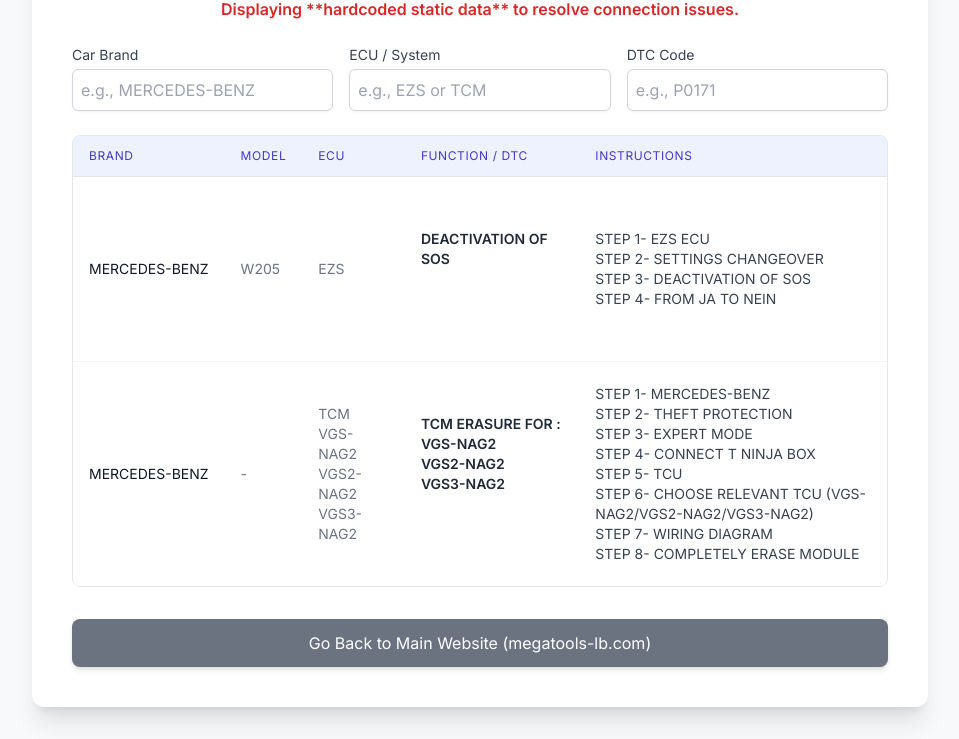
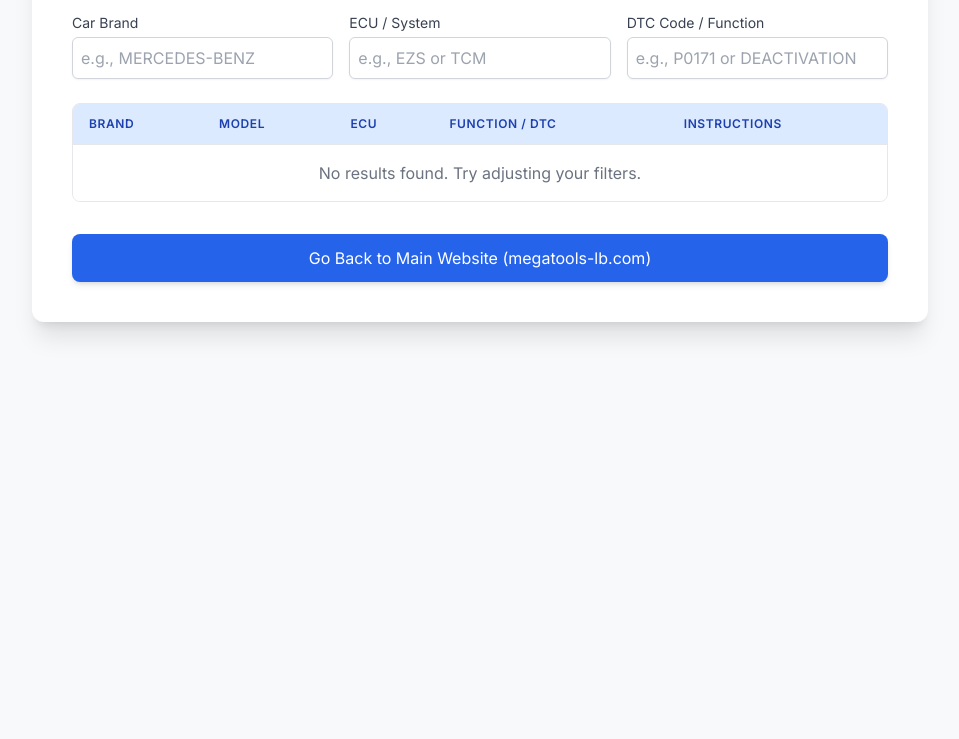
Before and after one commit to MEGATOOLSLEBANON/diagnosticknowledge, a plain HTML site: page index.html in a window 1280 px wide. Shown: the part 123-862 px from the top of the page, without its empty margins (160-1119 px from the left). After the commit the page ends 800 px from the top, so only its background shows below. Drawn offline with nearby package versions, Linux system fonts and the light colour scheme.

Commit message:
Update index.html

```diff
--- a/index.html
+++ b/index.html
@@ -11,7 +11,7 @@
         @import url('https://fonts.googleapis.com/css2?family=Inter:wght@400;600;700&display=swap');
         body {
             font-family: 'Inter', sans-serif;
-            background-color: #f7f9fb;
+            background-color: #f7f9fb; /* Light, clean background */
         }
         .data-table-container {
             max-height: 60vh; /* Set a max height for the table */
@@ -22,7 +22,7 @@
             width: 8px;
         }
         .data-table-container::-webkit-scrollbar-thumb {
-            background-color: #a5b4fc;
+            background-color: #60a5fa; /* Blue scrollbar for brand matching */
             border-radius: 4px;
         }
         /* Style for pre-formatted instructions */
@@ -33,18 +33,14 @@
 </head>
 <body class="min-h-screen flex flex-col items-center p-4 md:p-8">
 
-    <div class="max-w-4xl w-full bg-white shadow-xl rounded-xl p-6 md:p-10 border-t-4 border-indigo-600">
+    <div class="max-w-4xl w-full bg-white shadow-xl rounded-xl p-6 md:p-10 border-t-4 border-blue-600">
 
-        <h1 class="text-3xl font-bold text-gray-800 mb-2 text-center">
+        <h1 class="text-3xl font-bold text-gray-800 mb-6 text-center">
             MegaTools Diagnostic Instructions
         </h1>
-        <p class="text-gray-500 mb-6 text-center font-semibold text-red-600">
-            Displaying **hardcoded static data** to resolve connection issues.
-        </p>
 
         <!-- Loading Indicator -->
-        <div id="loading-indicator" class="text-center py-8 text-indigo-600 font-semibold hidden">
-            <!-- Loading is instant with static data, this is kept hidden -->
+        <div id="loading-indicator" class="text-center py-8 text-blue-600 font-semibold hidden">
             Loading Data... Please wait.
         </div>
 
@@ -52,28 +48,28 @@
         <div id="search-controls" class="grid grid-cols-1 md:grid-cols-3 gap-4 mb-6 hidden">
             <div>
                 <label for="car-brand" class="block text-sm font-medium text-gray-700">Car Brand</label>
-                <input type="text" id="car-brand" placeholder="e.g., MERCEDES-BENZ" class="mt-1 block w-full rounded-md border-gray-300 shadow-sm p-2 border focus:ring-indigo-500 focus:border-indigo-500">
+                <input type="text" id="car-brand" placeholder="e.g., MERCEDES-BENZ" class="mt-1 block w-full rounded-md border-gray-300 shadow-sm p-2 border focus:ring-blue-500 focus:border-blue-500">
             </div>
             <div>
                 <label for="ecu" class="block text-sm font-medium text-gray-700">ECU / System</label>
-                <input type="text" id="ecu" placeholder="e.g., EZS or TCM" class="mt-1 block w-full rounded-md border-gray-300 shadow-sm p-2 border focus:ring-indigo-500 focus:border-indigo-500">
+                <input type="text" id="ecu" placeholder="e.g., EZS or TCM" class="mt-1 block w-full rounded-md border-gray-300 shadow-sm p-2 border focus:ring-blue-500 focus:border-blue-500">
             </div>
             <div>
-                <label for="dtc" class="block text-sm font-medium text-gray-700">DTC Code</label>
-                <input type="text" id="dtc" placeholder="e.g., P0171" class="mt-1 block w-full rounded-md border-gray-300 shadow-sm p-2 border focus:ring-indigo-500 focus:border-indigo-500">
+                <label for="dtc" class="block text-sm font-medium text-gray-700">DTC Code / Function</label>
+                <input type="text" id="dtc" placeholder="e.g., P0171 or DEACTIVATION" class="mt-1 block w-full rounded-md border-gray-300 shadow-sm p-2 border focus:ring-blue-500 focus:border-blue-500">
             </div>
         </div>
 
         <!-- Data Table Display -->
-        <div id="data-table-container" class="data-table-container shadow-inner rounded-lg border">
+        <div id="data-table-container" class="data-table-container shadow-inner rounded-lg border border-gray-200">
             <table id="data-table" class="min-w-full divide-y divide-gray-200">
-                <thead class="bg-indigo-50 sticky top-0">
+                <thead class="bg-blue-100 sticky top-0">
                     <tr>
-                        <th class="px-4 py-3 text-left text-xs font-medium text-indigo-700 uppercase tracking-wider">Brand</th>
-                        <th class="px-4 py-3 text-left text-xs font-medium text-indigo-700 uppercase tracking-wider">Model</th>
-                        <th class="px-4 py-3 text-left text-xs font-medium text-indigo-700 uppercase tracking-wider">ECU</th>
-                        <th class="px-4 py-3 text-left text-xs font-medium text-indigo-700 uppercase tracking-wider">Function / DTC</th>
-                        <th class="px-4 py-3 text-left text-xs font-medium text-indigo-700 uppercase tracking-wider">Instructions</th>
+                        <th class="px-4 py-3 text-left text-xs font-semibold text-blue-800 uppercase tracking-wider">Brand</th>
+                        <th class="px-4 py-3 text-left text-xs font-semibold text-blue-800 uppercase tracking-wider">Model</th>
+                        <th class="px-4 py-3 text-left text-xs font-semibold text-blue-800 uppercase tracking-wider">ECU</th>
+                        <th class="px-4 py-3 text-left text-xs font-semibold text-blue-800 uppercase tracking-wider">Function / DTC</th>
+                        <th class="px-4 py-3 text-left text-xs font-semibold text-blue-800 uppercase tracking-wider">Instructions</th>
                     </tr>
                 </thead>
                 <tbody id="table-body" class="bg-white divide-y divide-gray-100">
@@ -89,38 +85,75 @@
         </div>
 
         <button onclick="window.open('https://megatools-lb.com', '_self')"
-            class="mt-8 w-full bg-gray-500 text-white py-3 rounded-lg shadow-md hover:bg-gray-600 transition duration-150 focus:outline-none focus:ring-2 focus:ring-gray-400 focus:ring-opacity-50">
+            class="mt-8 w-full bg-blue-600 text-white py-3 rounded-lg shadow-md hover:bg-blue-700 transition duration-150 focus:outline-none focus:ring-2 focus:ring-blue-500 focus:ring-opacity-50">
             Go Back to Main Website (megatools-lb.com)
         </button>
     </div>
 
     <script>
-        // Static data array, based on your previous CSV content.
-        const initialData = [
-            {
-                CARBRAND: 'MERCEDES-BENZ',
-                CARMODEL: 'W205',
-                DTC: '',
-                ECU: 'EZS',
-                DIAGNOSTICFUNCTION: 'DEACTIVATION OF SOS',
-                INSTRUCTIONS: 'STEP 1- EZS ECU\nSTEP 2- SETTINGS CHANGEOVER\nSTEP 3- DEACTIVATION OF SOS\nSTEP 4- FROM JA TO NEIN'
-            },
-            {
-                CARBRAND: 'MERCEDES-BENZ',
-                CARMODEL: '',
-                DTC: '',
-                ECU: 'TCM \nVGS-NAG2\nVGS2-NAG2\nVGS3-NAG2',
-                DIAGNOSTICFUNCTION: 'TCM ERASURE FOR : \nVGS-NAG2\nVGS2-NAG2\nVGS3-NAG2',
-                INSTRUCTIONS: 'STEP 1- MERCEDES-BENZ\nSTEP 2- THEFT PROTECTION\nSTEP 3- EXPERT MODE\nSTEP 4- CONNECT T NINJA BOX\nSTEP 5- TCU\nSTEP 6- CHOOSE RELEVANT TCU (VGS-NAG2/VGS2-NAG2/VGS3-NAG2)\nSTEP 7- WIRING DIAGRAM\nSTEP 8- COMPLETELY ERASE MODULE'
-            },
-            // You can add more data objects here following the same structure
+        // --- DATA INPUT SECTION (FULL DATA CONTENT) ---
+        // The data is now stored directly as a multi-line CSV string.
+        const rawCSVData = `
+MERCEDES-BENZ,W205,,EZS,DEACTIVATION OF SOS,"STEP 1- EZS ECU\nSTEP 2- SETTINGS CHANGEOVER\nSTEP 3- DEACTIVATION OF SOS\nSTEP 4- FROM JA TO NEIN"
+MERCEDES-BENZ,,,"TCM \n\nVGS-NAG2\nVGS2-NAG2\nVGS3-NAG2","TCM ERASURE FOR : \n\nVGS-NAG2\nVGS2-NAG2\nVGS3-NAG2","STEP 1- MERCEDES-BENZ\nSTEP 2- THEFT PROTECTION\nSTEP 3- EXPERT MODE\nSTEP  4- CONNECT T NINJA BOX\nSTEP 5- TCU\nSTEP 6- CHOOSE RELEVANT TCU (VGS-NAG2/VGS2-NAG2/VGS3-NAG2)\nSTEP 7- WIRING DIAGRAM\nSTEP 8- COMPLETELY ERASE MODULE"
+`;
+
+
+        // --- DATA PROCESSING LOGIC ---
+        // Defines the fixed header mapping for the CSV parser
+        const csvHeaders = [
+            'CAR BRAND',
+            'CAR MODEL',
+            'DTC',
+            'ECU',
+            'DIAGNOSTIC FUNCTION',
+            'INSTRUCTIONS'
         ];
 
+        // Utility to parse CSV text into an array of objects
+        function parseCSVToObjects(csvText, headers) {
+            const lines = csvText.trim().split('\n').filter(line => line.trim() !== '');
+
+            if (lines.length === 0) return [];
+
+            const splitLine = (line) => {
+                // Regex to split by comma, but ignore commas inside double quotes
+                const regex = /,(?=(?:(?:[^"]*"){2})*[^"]*$)/;
+                return line.split(regex).map(cell => cell.trim());
+            };
+
+            const data = [];
+            const sanitizedHeaders = headers.map(header =>
+                header.toUpperCase().replace(/[^A-Z]/g, '')
+            );
+
+            lines.forEach(line => {
+                const values = splitLine(line);
+
+                // Skip rows that don't look like data (e.g., if they are shorter than expected)
+                if (values.length < headers.length) {
+                    return;
+                }
+
+                let obj = {};
+                for (let j = 0; j < headers.length; j++) {
+                    // Clean up quotes and newlines from quoted cells
+                    // The .replace(/\\n/g, '\n') part handles literal \n sequences inside quoted CSV cells.
+                    let value = values[j] ? values[j].replace(/^"|"$/g, '').replace(/\\n/g, '\n') : '';
+
+                    // Map the value to the sanitized header key
+                    obj[sanitizedHeaders[j]] = value;
+                }
+                data.push(obj);
+            });
+            return data;
+        }
+
+        // --- GLOBAL VARIABLES & INITIALIZATION ---
         let allData = [];
         const loadingIndicator = document.getElementById('loading-indicator');
         const searchControls = document.getElementById('search-controls');
         const tableBody = document.getElementById('table-body');
-        // const errorMessage = document.getElementById('error-message'); // Error message logic is removed
 
         // Helper function to show/hide elements
         const toggleVisibility = (element, show) => element.classList.toggle('hidden', !show);
@@ -151,7 +184,7 @@
                 const ecuText = item.ECU ? item.ECU.replace(/\n/g, '<br>') : '-';
 
                 const row = document.createElement('tr');
-                row.className = 'hover:bg-indigo-50 transition duration-100';
+                row.className = 'hover:bg-blue-50 transition duration-100';
                 row.innerHTML = `
                     <td class="px-4 py-3 whitespace-nowrap text-sm font-medium text-gray-900">${item.CARBRAND || '-'}</td>
                     <td class="px-4 py-3 whitespace-nowrap text-sm text-gray-500">${item.CARMODEL || '-'}</td>
@@ -197,8 +230,8 @@
 
         // Load static data on window load
         window.onload = function() {
-            // Load the hardcoded data
-            allData = initialData;
+            // Parse the hardcoded CSV data
+            allData = parseCSVToObjects(rawCSVData, csvHeaders);
 
             // Render the data immediately
             renderTable(allData);
```
